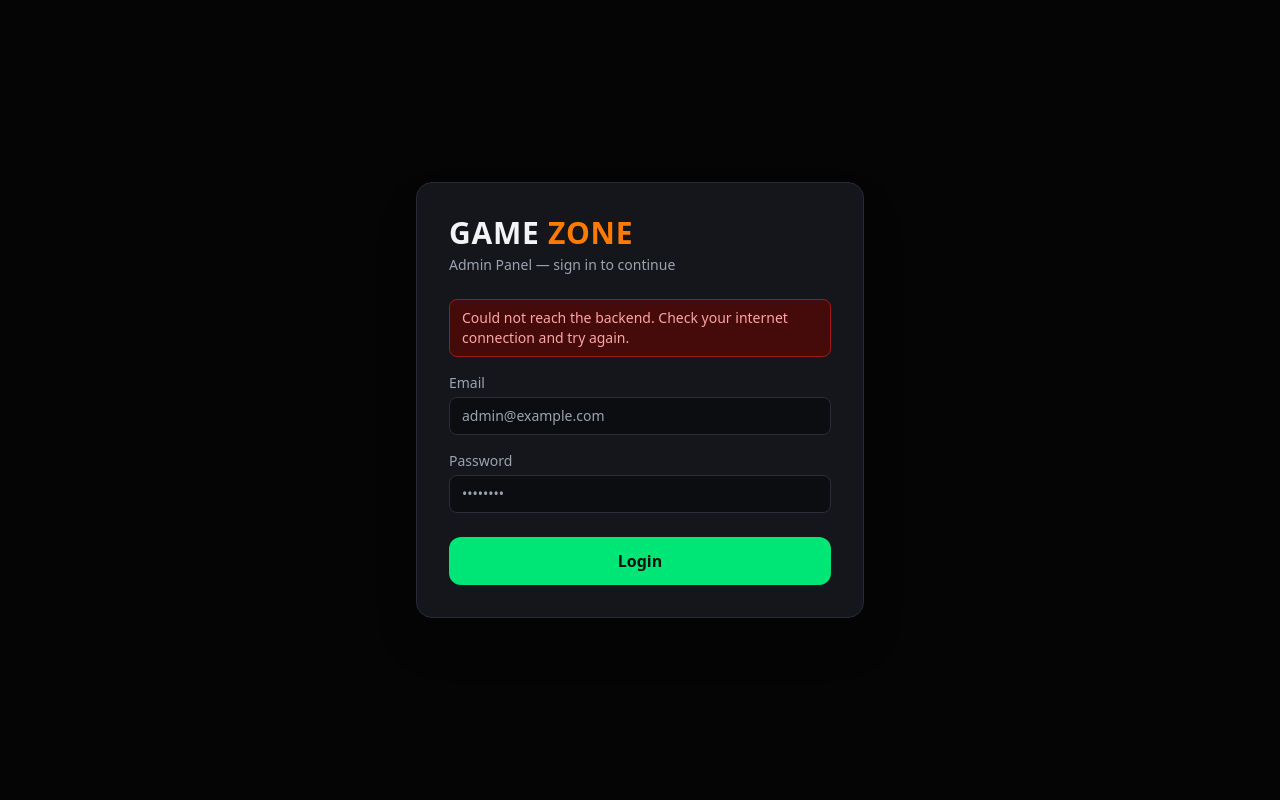
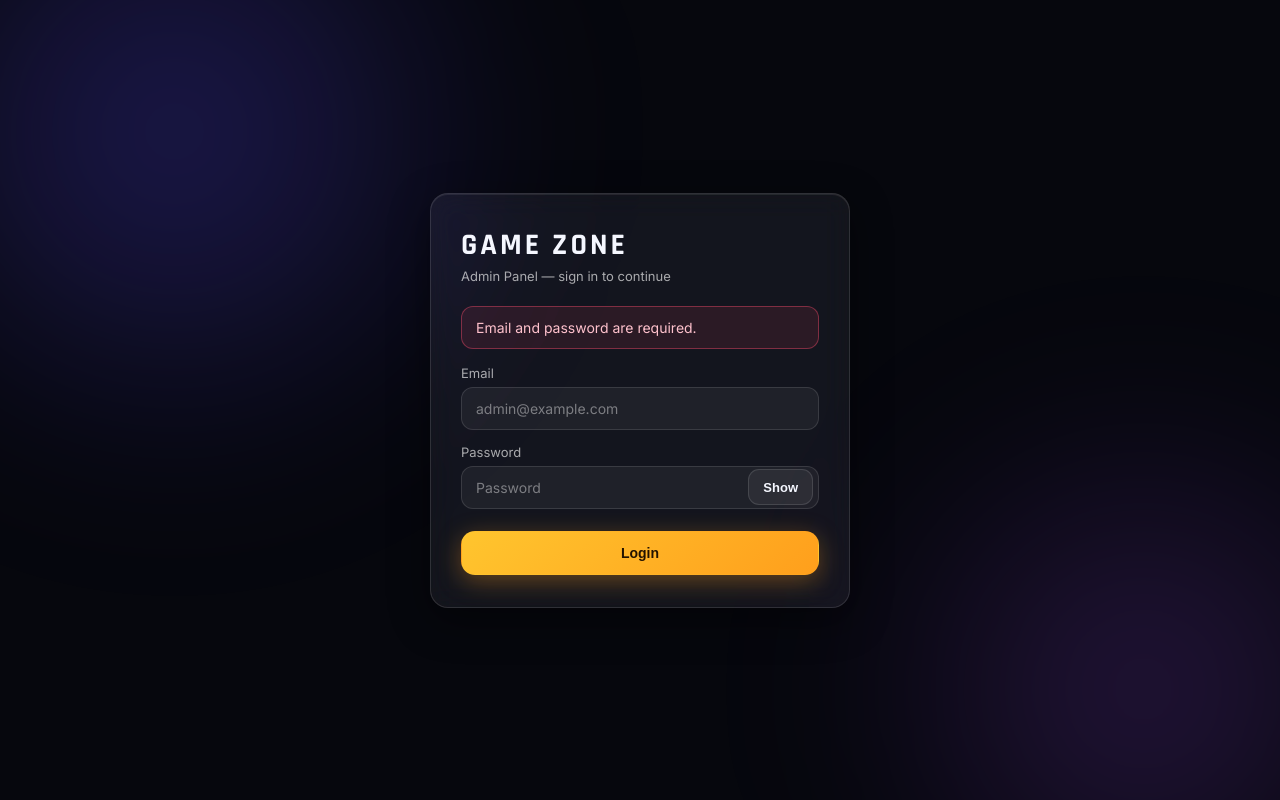
Before and after one commit to masum990ff-real/gamezone-admin, a plain HTML site: page admin-panel/frontend/login.html in a window 1280 px wide. Both pictures are taken after a click on the button "Login". Drawn offline with nearby package versions, Linux system fonts and the light colour scheme; no server answers.

Commit message:
Update login.html

```diff
--- a/admin-panel/frontend/login.html
+++ b/admin-panel/frontend/login.html
@@ -4,55 +4,73 @@
 <meta charset="UTF-8" />
 <meta name="viewport" content="width=device-width, initial-scale=1.0" />
 <title>Game Zone Admin — Login</title>
-<script src="https://cdn.tailwindcss.com"></script>
-<style>
-  body { background: #050505; }
-  .card { background: #14161B; border: 1px solid #262B33; }
-  .accent { color: #FF7A00; }
-  .btn-primary { background: #00E676; color: #06110B; }
-  .btn-primary:disabled { opacity: .5; }
-  .field { background: #0B0D10; border: 1px solid #2A2E35; color: #F2F4F7; }
-</style>
+<link rel="preconnect" href="https://fonts.googleapis.com" />
+<link rel="preconnect" href="https://fonts.gstatic.com" crossorigin />
+<link href="https://fonts.googleapis.com/css2?family=Inter:wght@400;600;700&family=Rajdhani:wght@600;700&display=swap" rel="stylesheet" />
+<link rel="stylesheet" href="styles.css" />
 </head>
-<body class="min-h-screen flex items-center justify-center text-gray-100">
-  <div class="card rounded-2xl p-8 w-full max-w-md shadow-2xl">
-    <h1 class="text-3xl font-extrabold tracking-wide">GAME <span class="accent">ZONE</span></h1>
-    <p class="text-sm text-gray-400 mt-1 mb-6">Admin Panel — sign in to continue</p>
-    <div id="errorBox" class="hidden mb-4 text-sm text-red-300 bg-red-950 border border-red-800 rounded-lg px-3 py-2"></div>
-    <label class="block text-sm text-gray-400 mb-1" for="email">Email</label>
-    <input id="email" type="email" autocomplete="username" class="field rounded-lg w-full px-3 py-2 mb-4 text-sm" placeholder="admin@example.com" />
-    <label class="block text-sm text-gray-400 mb-1" for="password">Password</label>
-    <input id="password" type="password" autocomplete="current-password" class="field rounded-lg w-full px-3 py-2 mb-6 text-sm" placeholder="••••••••" />
-    <button id="loginBtn" class="btn-primary font-bold rounded-xl w-full py-3">Login</button>
+<body>
+<div class="aurora" aria-hidden="true"></div>
+<div class="center-wrap">
+  <div class="glass login-card">
+    <h1>GAME <b>ZONE</b></h1>
+    <p class="sub">Admin Panel — sign in to continue</p>
+    <div id="errorBox" class="inline-err" style="display:none"></div>
+    <div class="field-row">
+      <label class="label" for="email">Email</label>
+      <input id="email" type="email" autocomplete="username" class="field" placeholder="admin@example.com" />
+    </div>
+    <div class="field-row">
+      <label class="label" for="password">Password</label>
+      <div style="position:relative">
+        <input id="password" type="password" autocomplete="current-password" class="field" placeholder="Password" style="padding-right:52px" />
+        <button id="showBtn" class="btn btn-secondary btn-sm" type="button" style="position:absolute;right:6px;top:50%;transform:translateY(-50%);min-height:36px" aria-label="Show password">Show</button>
+      </div>
+    </div>
+    <button id="loginBtn" class="btn btn-primary btn-block" style="margin-top:8px">Login</button>
   </div>
+</div>
 <script src="api.js"></script>
+<script src="ui.js"></script>
 <script>
+  if (Api.isLoggedIn()) window.location.href = 'index.html';
   const emailEl = document.getElementById('email');
   const passwordEl = document.getElementById('password');
   const loginBtn = document.getElementById('loginBtn');
   const errorBox = document.getElementById('errorBox');
-  if (Api.isLoggedIn()) window.location.href = 'index.html';
+  const showBtn = document.getElementById('showBtn');
+
+  showBtn.addEventListener('click', () => {
+    const show = passwordEl.type === 'password';
+    passwordEl.type = show ? 'text' : 'password';
+    showBtn.textContent = show ? 'Hide' : 'Show';
+    showBtn.setAttribute('aria-label', show ? 'Hide password' : 'Show password');
+  });
 
   function showError(msg) {
     errorBox.textContent = msg;
-    errorBox.classList.remove('hidden');
+    errorBox.style.display = 'block';
   }
   async function doLogin() {
-    errorBox.classList.add('hidden');
-    loginBtn.disabled = true;
-    loginBtn.textContent = 'Signing in...';
+    errorBox.style.display = 'none';
+    UI.setLoading(loginBtn, true, 'Signing in...');
     try {
-      await Api.login(emailEl.value.trim(), passwordEl.value);
+      const email = emailEl.value.trim();
+      if (!email || !passwordEl.value) {
+        showError('Email and password are required.');
+        UI.setLoading(loginBtn, false);
+        return;
+      }
+      await Api.login(email, passwordEl.value);
       window.location.href = 'index.html';
     } catch (err) {
       showError(err.message);
-    } finally {
-      loginBtn.disabled = false;
-      loginBtn.textContent = 'Login';
+      UI.setLoading(loginBtn, false);
     }
   }
   loginBtn.addEventListener('click', doLogin);
   passwordEl.addEventListener('keydown', (e) => { if (e.key === 'Enter') doLogin(); });
+  emailEl.addEventListener('keydown', (e) => { if (e.key === 'Enter') doLogin(); });
 </script>
 </body>
 </html>
```
